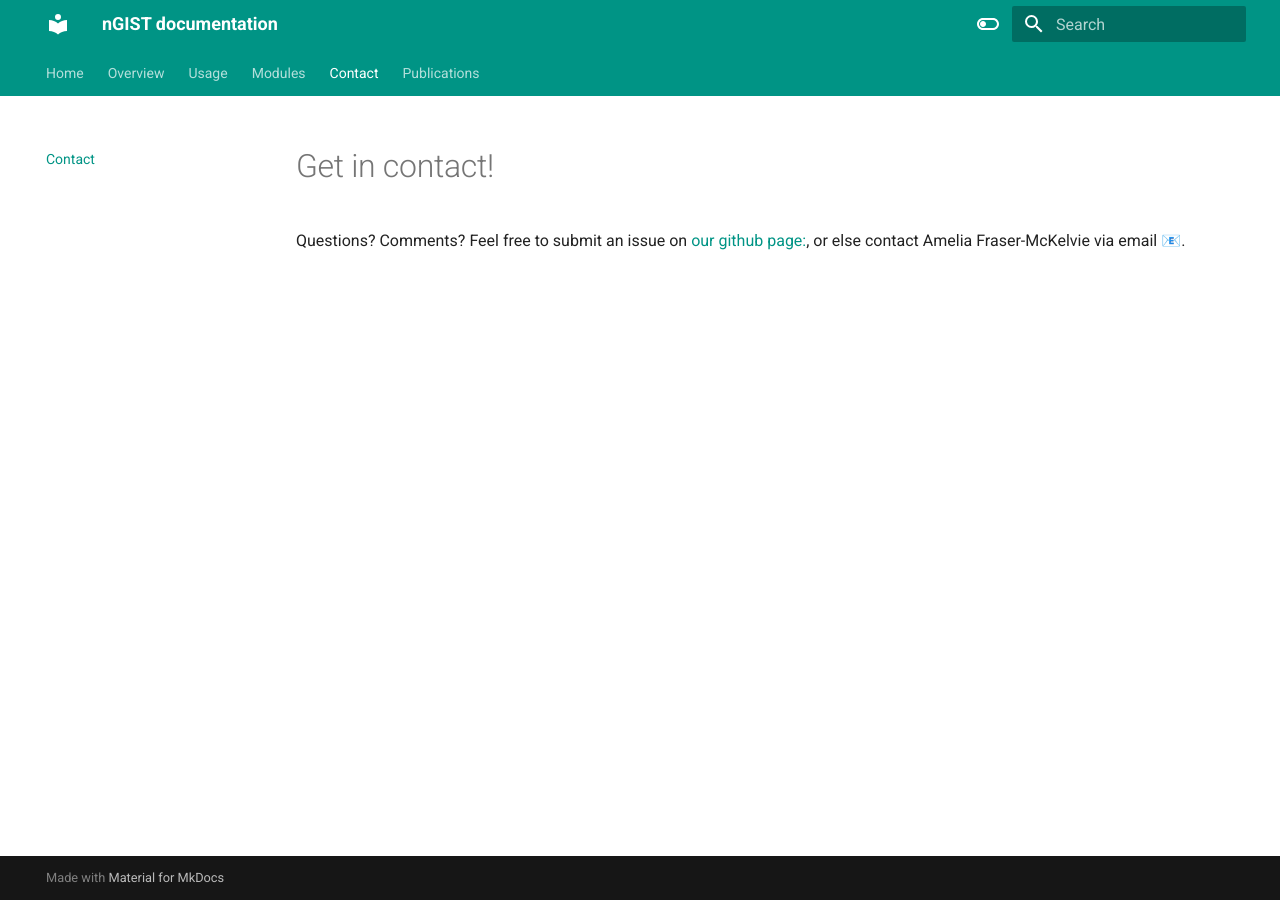
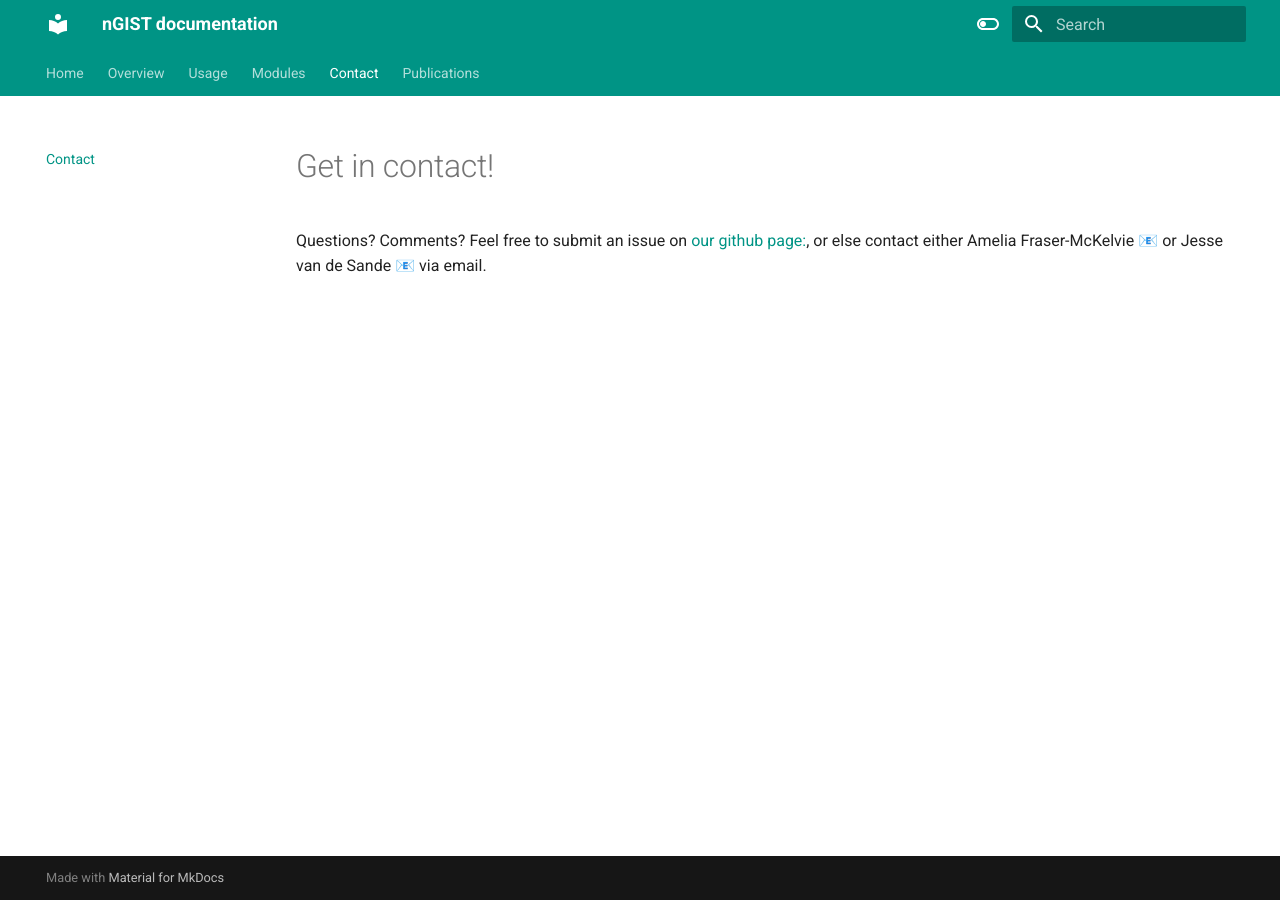
Before and after one commit to geckos-survey/gist-documentation, an MkDocs documentation site: the page built from docs/contact.md, in a window 1280 px wide. Built offline with MkDocs 1.6.1 and Material for MkDocs 9.7.7, drawn with Linux system fonts in a browser that asks for light colours.

Commit message:
Update contact.md

```diff
--- a/docs/contact.md
+++ b/docs/contact.md
@@ -1,4 +1,4 @@
 # Get in contact!
 
 Questions? Comments?
-Feel free to submit an issue on [our github page:](https://github.com/geckos-survey/nGIST/issues), or else contact Amelia Fraser-McKelvie via email [📧](mailto:amelia.fraser-mckelvie@eso.org).
+Feel free to submit an issue on [our github page:](https://github.com/geckos-survey/nGIST/issues), or else contact either Amelia Fraser-McKelvie [📧](mailto:amelia.fraser-mckelvie@eso.org) or Jesse van de Sande [📧](mailto:j.van_de_sande@unsw.edu.au) via email.
```
